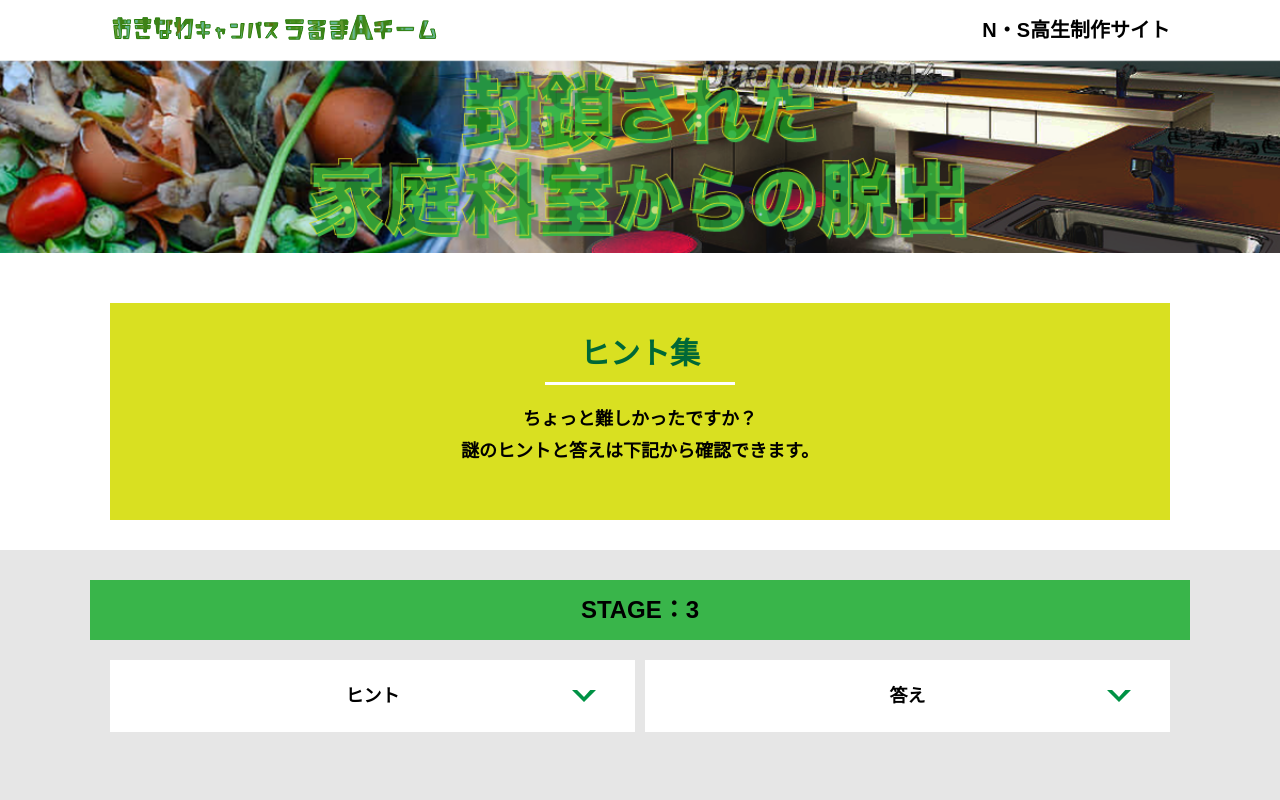
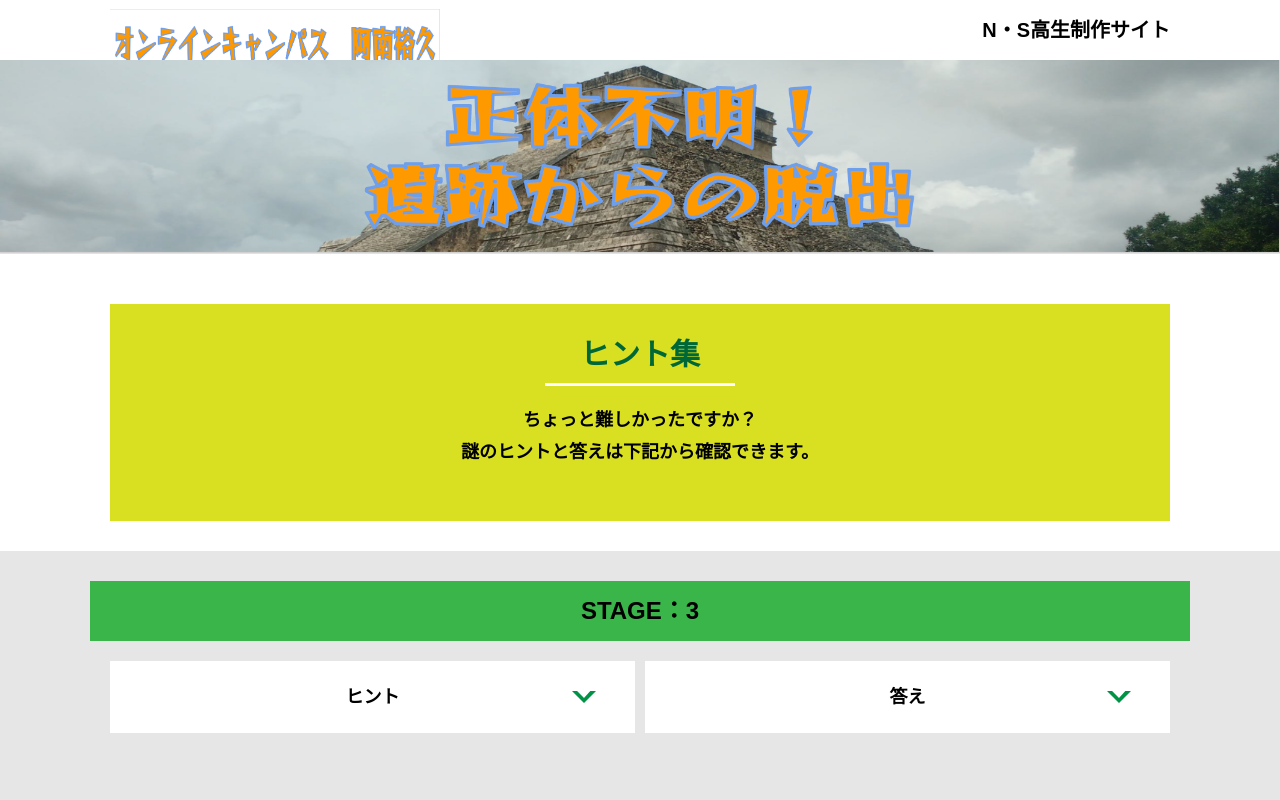
Before and after one commit to student-hirohisa/alpha-online-ananhirohisa, a plain HTML site: page hint3.html in a window 1280 px wide. Shown: the top 800 px of the page. Drawn offline with Linux system fonts and the light colour scheme.

Commit message:
Update hint3.html

```diff
--- a/hint3.html
+++ b/hint3.html
@@ -4,7 +4,7 @@
   <meta charset="UTF-8">
   <meta http-equiv="X-UA-Compatible" content="IE=edge">
   <meta name="viewport" content="width=device-width, initial-scale=1.0">
-  <title>ヒント │ 封鎖された家庭科室からの脱出 │ Project N</title>
+  <title>ヒント │ 正体不明！遺跡からの脱出 │ Project N</title>
   <link rel="stylesheet" href="assets/css/normalize.css">
   <link rel="stylesheet" href="assets/css/style.css">
 </head>
@@ -17,13 +17,13 @@
   </svg>
   <header class="header">
     <div class="container">
-      <div class="header__logo"><img src="assets/images/logo.svg" alt="チームロゴ"></div>
+      <div class="header__logo"><img src="assets/images/チーム名.png" alt="チームロゴ"></div>
       <div class="header__name">N・S高生制作サイト</div>
     </div>
   </header>
   <main class="main hint-page">
     <!-- タイトルエリア　ここから -->
-    <h1 class="main-title"><img src="assets/images/main-image.png" alt="封鎖された家庭科室からの脱出"></h1>
+    <h1 class="main-title"><img src="assets/images/ヘッダー.png" alt="正体不明！遺跡からの脱出"></h1>
     <!-- タイトルエリア　ここまで -->
     <section class="section">
       <div class="container">
```
